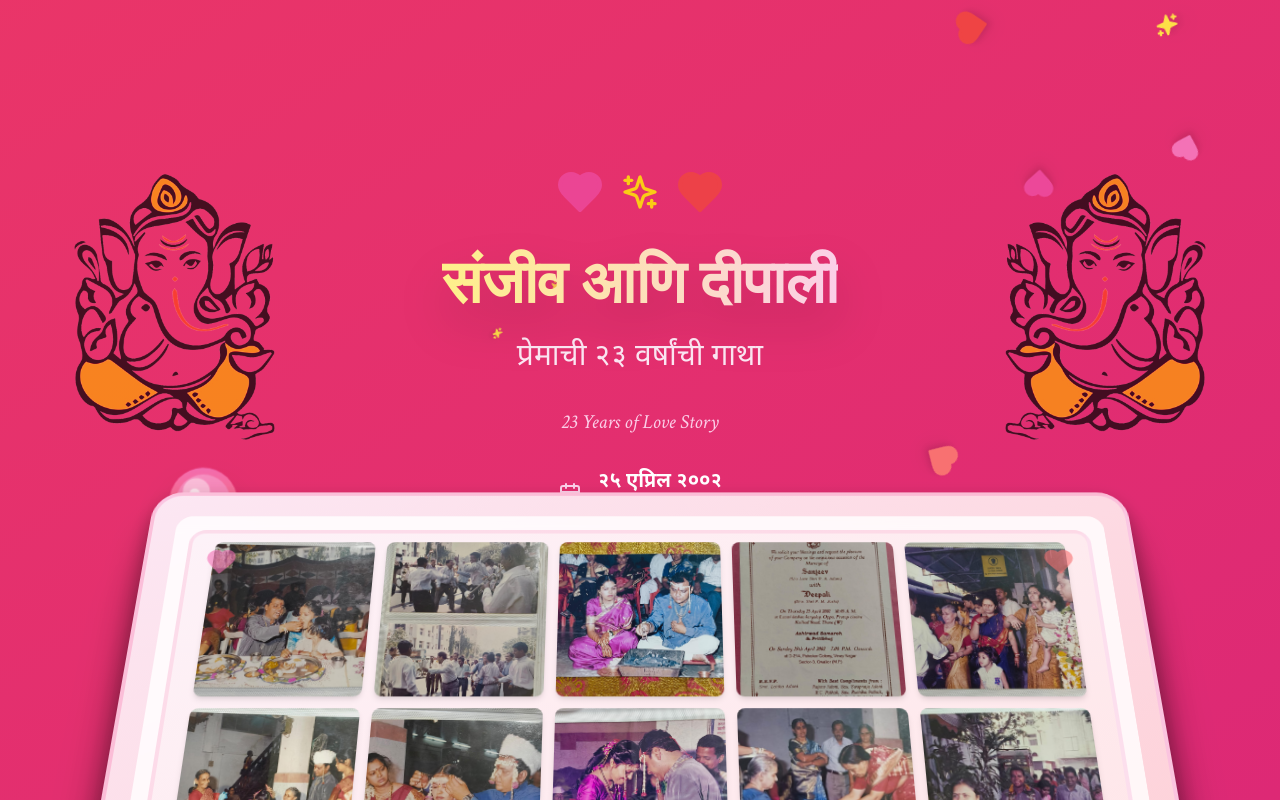
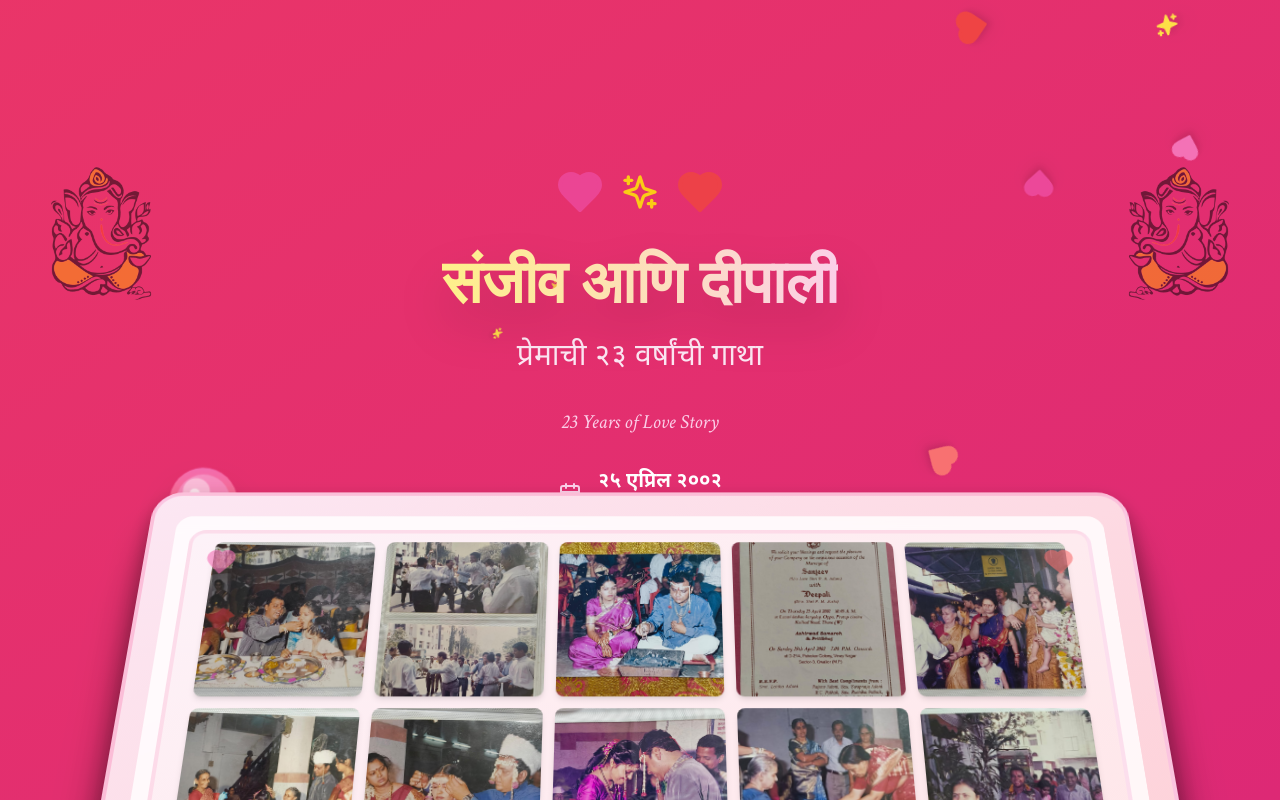
Before and after one commit to genosis18m/Shadi-Site, a React (Vite) app: page / in a window 1280 px wide. Shown: the top 800 px of the page. Built offline with nearby package versions, Linux system fonts and the light colour scheme; a web font is replaced by a local one.

Commit message:
change 5.

```diff
--- a/src/App.tsx
+++ b/src/App.tsx
@@ -343,9 +343,9 @@ function App() {
           src="/Photos/ganeshji.png"
           alt="Ganesh Ji"
           style={{
-            width: 300,
-            height: 300,
-            opacity: 0.7,
+            width: 150,
+            height: 150,
+            opacity: 0.5,
             pointerEvents: "none",
             userSelect: "none",
           }}
@@ -358,9 +358,9 @@ function App() {
           src="/Photos/ganeshji.png"
           alt="Ganesh Ji"
           style={{
-            width: 300,
-            height: 300,
-            opacity: 0.7,
+            width: 150,
+            height: 150,
+            opacity: 0.5,
             pointerEvents: "none",
             userSelect: "none",
             transform: "scaleX(-1)",
```
